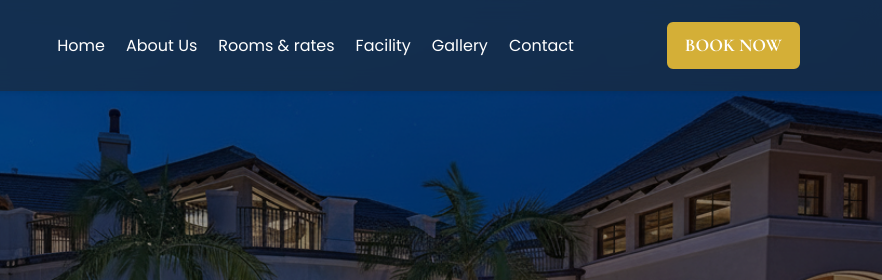
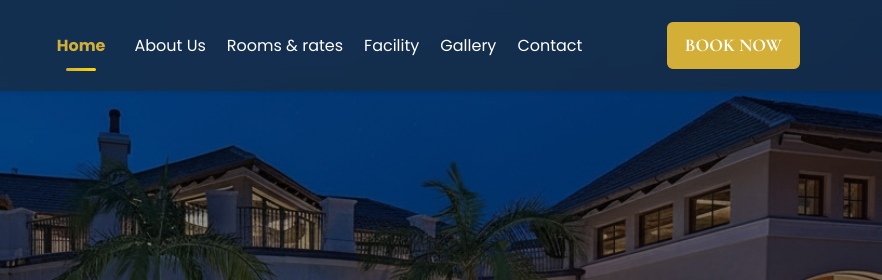
Before and after one commit to Ardiikawahyudii/GRAND-TOILE-WEBSITE-HOTEL, a plain HTML site: page index.html in a window 1280 px wide. Shown: the top 280 px of the page, 398-1280 px from the left. Drawn offline with nearby package versions, Linux system fonts and the light colour scheme.

Commit message:
Update responsive dan animasi active di navigation

```diff
--- a/index.html
+++ b/index.html
@@ -42,7 +42,7 @@
             <div class="collapse navbar-collapse" id="navbarNav">
                 <ul class="navbar-nav mx-auto">
                     <li class="nav-item">
-                        <a class="nav-link" href="#home">Home</a>
+                        <a class="nav-link active" href="#home">Home</a>
                     </li>
                     <li class="nav-item">
                         <a class="nav-link" href="full-page/About.html">About Us</a>
--- a/style.css
+++ b/style.css
@@ -75,11 +75,47 @@ header {
 
 .nav-link:hover {
   color: #D4AF37 !important;
+  transform: translateY(-2px);
+  transition: all 0.3s ease;
 }
 
 .nav-link.active {
   color: #D4AF37 !important;
   font-weight: 700;
+  position: relative;
+}
+
+/* Efek garis bawah untuk active link */
+.nav-link.active::after {
+  content: '';
+  position: absolute;
+  bottom: -5px;
+  left: 50%;
+  transform: translateX(-50%);
+  width: 30px;
+  height: 3px;
+  background: linear-gradient(90deg, #D4AF37, #FFD700);
+  border-radius: 2px;
+  animation: slideIn 0.3s ease;
+}
+
+@keyframes slideIn {
+  from {
+    width: 0;
+    opacity: 0;
+  }
+  to {
+    width: 30px;
+    opacity: 1;
+  }
+}
+
+/* Efek tambahan untuk active link */
+.nav-link.active {
+  /* background: rgba(212, 175, 55, 0.1); */
+  border-radius: 8px;
+  padding: 8px 16px !important;
+  transition: all 0.3s ease;
 }
 
 /* Book Now Style */
```
Also changed, not shown: full-page/About.html (+1 -1 lines), full-page/Rooms.html (+1 -1 lines), full-page/contact.html (+1 -1 lines), full-page/fasilities.html (+1 -1 lines), full-page/gallery.html (+1 -1 lines).
